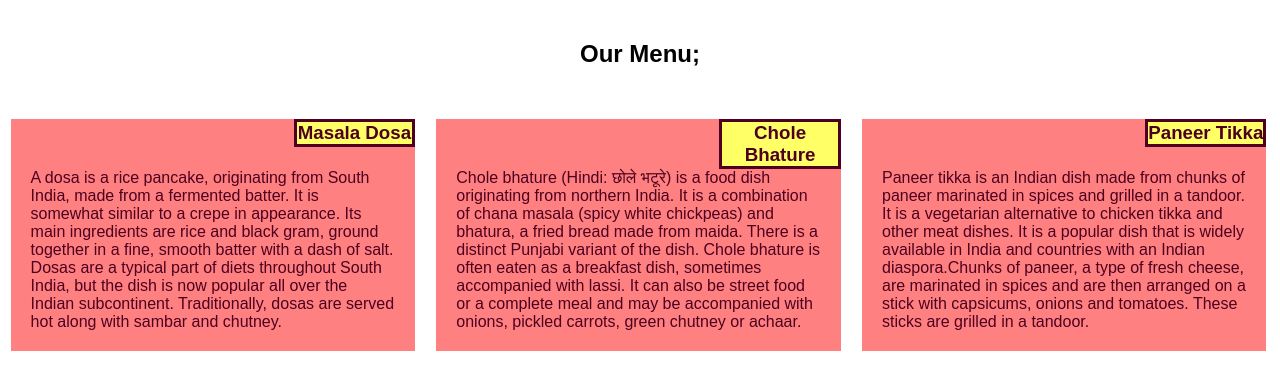
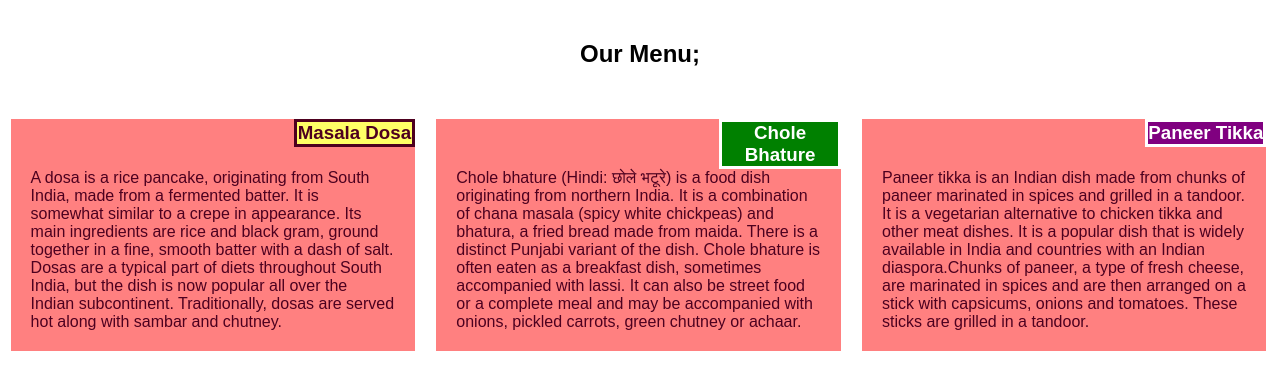
Before and after one commit to veena-02/CourseraTest, a plain HTML site: page module2/index.html in a window 1280 px wide. Drawn offline with Linux system fonts and the light colour scheme.

Commit message:
Update styles.css

```diff
--- a/module2/styles.css
+++ b/module2/styles.css
@@ -23,6 +23,9 @@
  			  position: relative;
  			  float:left;
   				}
+      #greenheading{background-color: green;
+                      color:white;}
+      #purpleheading{background-color:purple; color:white;}
  			   p {
                     display: block;
                     margin-block-start: 0;
```
